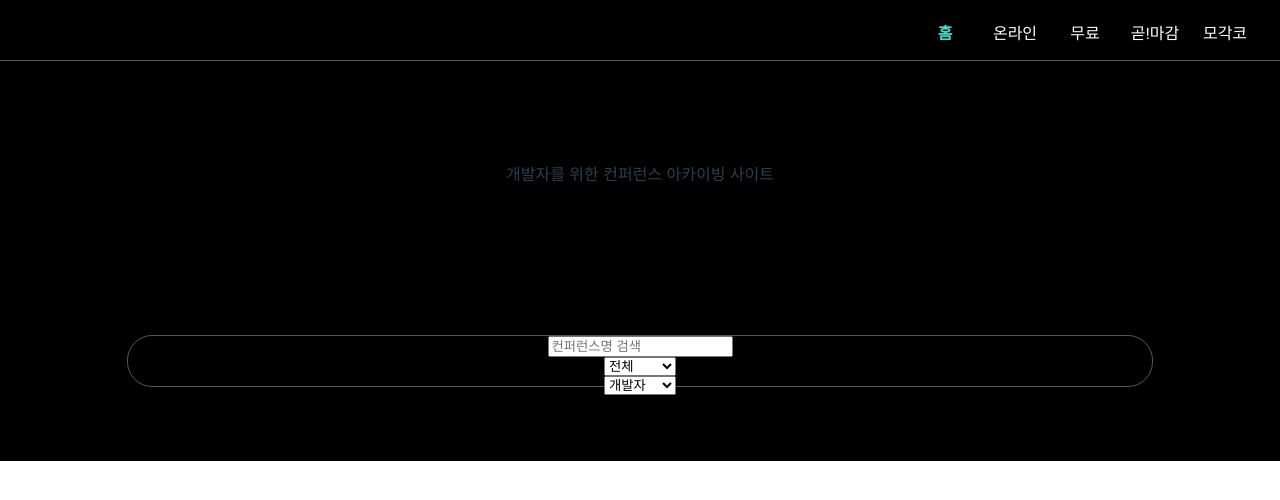
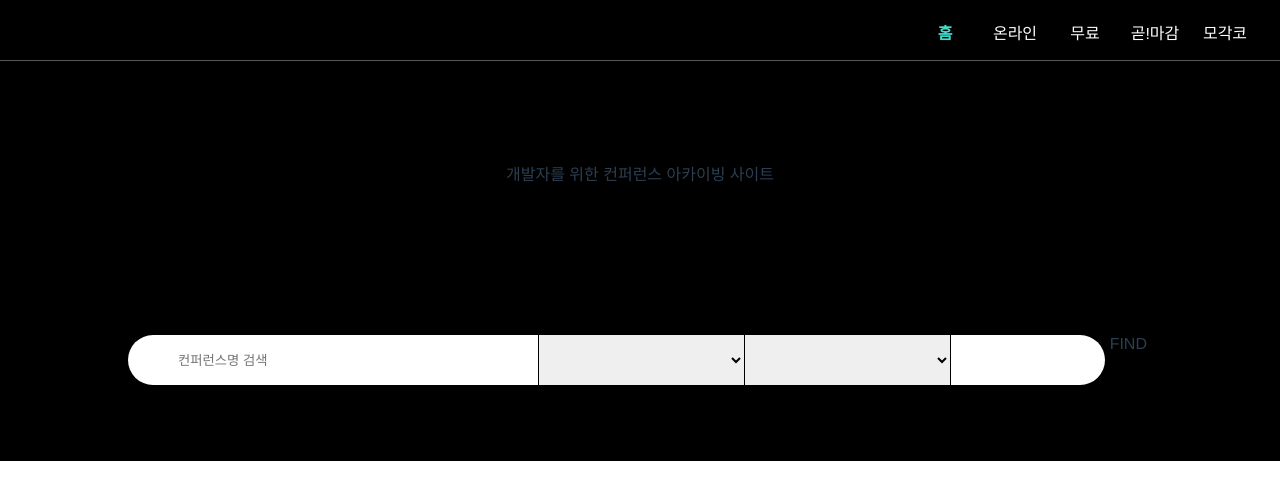
Before and after one commit to uz2ni/it-event-front, a Vue app: page /main in a window 1280 px wide. Shown: the top 500 px of the page. Built offline with nearby package versions, Linux system fonts and the light colour scheme.

Commit message:
main edit

```diff
--- a/src/components/main.vue
+++ b/src/components/main.vue
@@ -2,21 +2,22 @@
   <div>
     <div class="main_txt">개발자를 위한 컨퍼런스 아카이빙 사이트
       <div class="searchBox">
-        <div><input type="text" placeholder="컨퍼런스명 검색"></div>
+        <div><input type="text" id="search" placeholder="컨퍼런스명 검색"></div>
         <div>
-          <select name="" id="">
+          <select name="onlineyn" id="onlineyn" v-model="onlineyn">
             <option value="00">전체</option>
             <option value="01">온라인</option>
             <option value="02">오프라인</option>
           </select>
         </div>
         <div>
-          <select name="" id="">
+          <select name="whom" id="whom" v-model="whom">
             <option value="00">개발자</option>
             <option value="01">기획자</option>
             <option value="02">디자이너</option>
           </select>
         </div>
+        <div><button type="button" class="searchBtn"></button>FIND</div>
       </div>
     </div>
     <div class="list"></div>
@@ -31,7 +32,9 @@ export default {
 </script>
 
 <style scoped>
-
+*:focus{
+  outline: none;
+}
 .main_txt{
   padding-top:100px;
   width:100%;
@@ -42,7 +45,7 @@ export default {
 }
 .searchBox{
   width:80%;
-  border:1px solid #575757;
+  /* border:1px solid #575757; */
   height:50px;
   border-radius:25px;
   margin:150px auto 30px auto;
@@ -50,4 +53,29 @@ export default {
 .list{
   height:700px;
 }
+#search{
+  height:48px;
+  width:35%;
+  padding-left:50px;
+  border-radius: 25px 0 0 25px;
+  border:none;
+  float:left;
+}
+#onlineyn, #whom{
+  height:50px;
+  width:20%;
+  padding:0 20px;
+  float:left;
+  border:none;
+  margin-left:1px;
+}
+.searchBtn{
+  width:15%;
+  height:50px;
+  float:left;
+  margin-left:1px;
+  border:none;
+  border-radius:0 25px 25px 0;
+  background-color:#ffffff;
+}
 </style>
```
Also changed, not shown: 1 other file (tests, documents, lock files or other folders).
